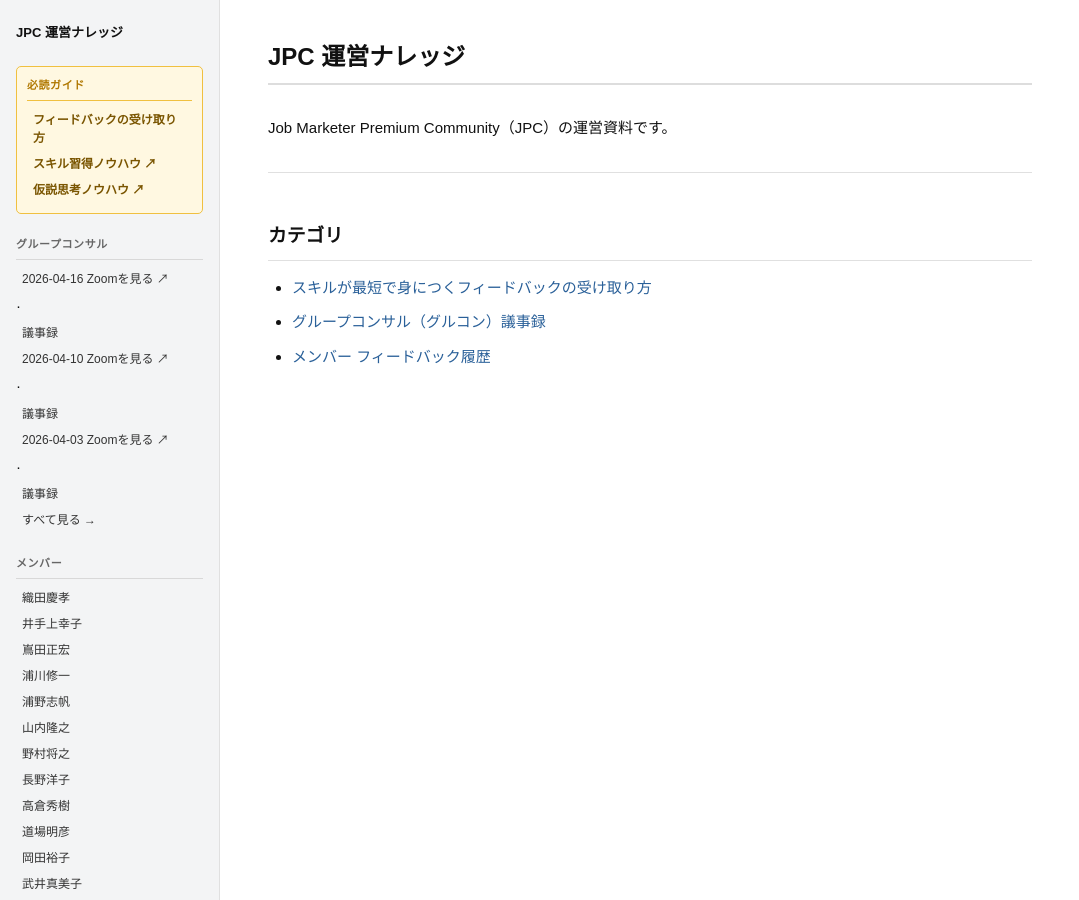
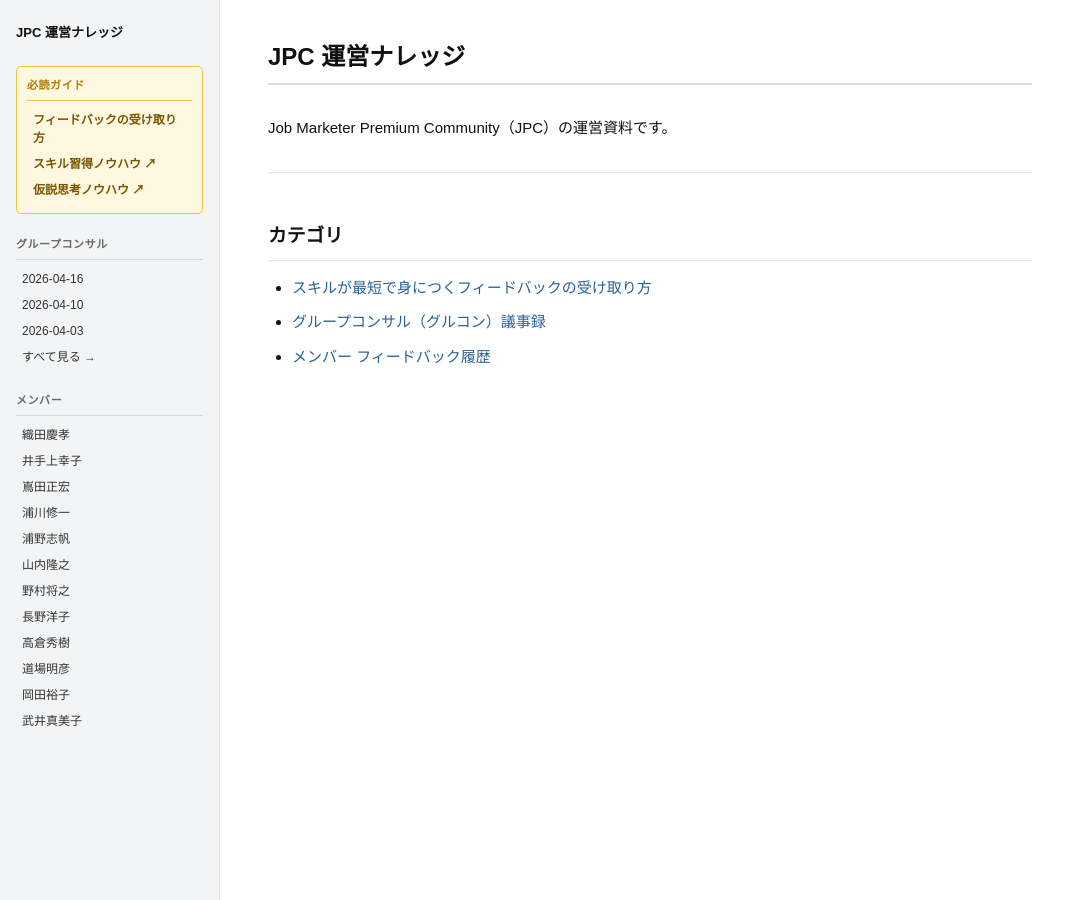
Before and after one commit to staffsolution/staffsolution-jpc, a Jekyll site: the page built from index.md, in a window 1280 px wide. Shown: the whole page, without its empty margins (0-1079 px from the left). Built offline with Jekyll 4.4.1, drawn with Linux system fonts in a browser that asks for light colours; our own code applies the rules of GitHub Pages for plain Markdown files.

Commit message:
サイト: 左navからZoomリンクを外す
グループコンサルは日付から議事録ページへのリンクのみ。Zoomはindex表と各議事録本文に集約。

Made-with: Cursor

```diff
--- a/_includes/nav.html
+++ b/_includes/nav.html
@@ -15,21 +15,9 @@
   <div class="nav-section">
     <div class="nav-section-title">グループコンサル</div>
     <ul>
-      <li>
-        <a href="https://us06web.zoom.us/rec/share/jA7qm9hahp6u20LrCSS3Ug9EIvp9tXu2ByljQG0t-SJcO8C_neLE2cisEtMkLNBh.HXRT6nnnQ-7Hsemi" target="_blank" rel="noopener noreferrer">2026-04-16 Zoomを見る ↗</a>
-        ·
-        <a href="{{ '/グルコン/20260416_グルコン議事録' | relative_url }}">議事録</a>
-      </li>
-      <li>
-        <a href="https://us06web.zoom.us/rec/share/pi5-9HPOfaeu31IV3XLIzTpsw5OfPmVmBilOMxx8G9Mw05dQrotZUud5Gram2fTG.qjHc3Cn7X8ZlJeY4" target="_blank" rel="noopener noreferrer">2026-04-10 Zoomを見る ↗</a>
-        ·
-        <a href="{{ '/グルコン/20260410_グルコン議事録' | relative_url }}">議事録</a>
-      </li>
-      <li>
-        <a href="https://us06web.zoom.us/rec/share/m6bRRWvemi-zcVosF1vDcqgo7MLaRApoOBN32j03vY7mLCqfBcifoxn7SUeUWcH5.1a-RbhvutKsPteIq" target="_blank" rel="noopener noreferrer">2026-04-03 Zoomを見る ↗</a>
-        ·
-        <a href="{{ '/グルコン/20260403_グルコン議事録' | relative_url }}">議事録</a>
-      </li>
+      <li><a href="{{ '/グルコン/20260416_グルコン議事録' | relative_url }}">2026-04-16</a></li>
+      <li><a href="{{ '/グルコン/20260410_グルコン議事録' | relative_url }}">2026-04-10</a></li>
+      <li><a href="{{ '/グルコン/20260403_グルコン議事録' | relative_url }}">2026-04-03</a></li>
       <li class="nav-more"><a href="{{ '/グルコン/' | relative_url }}">すべて見る →</a></li>
     </ul>
   </div>
```
